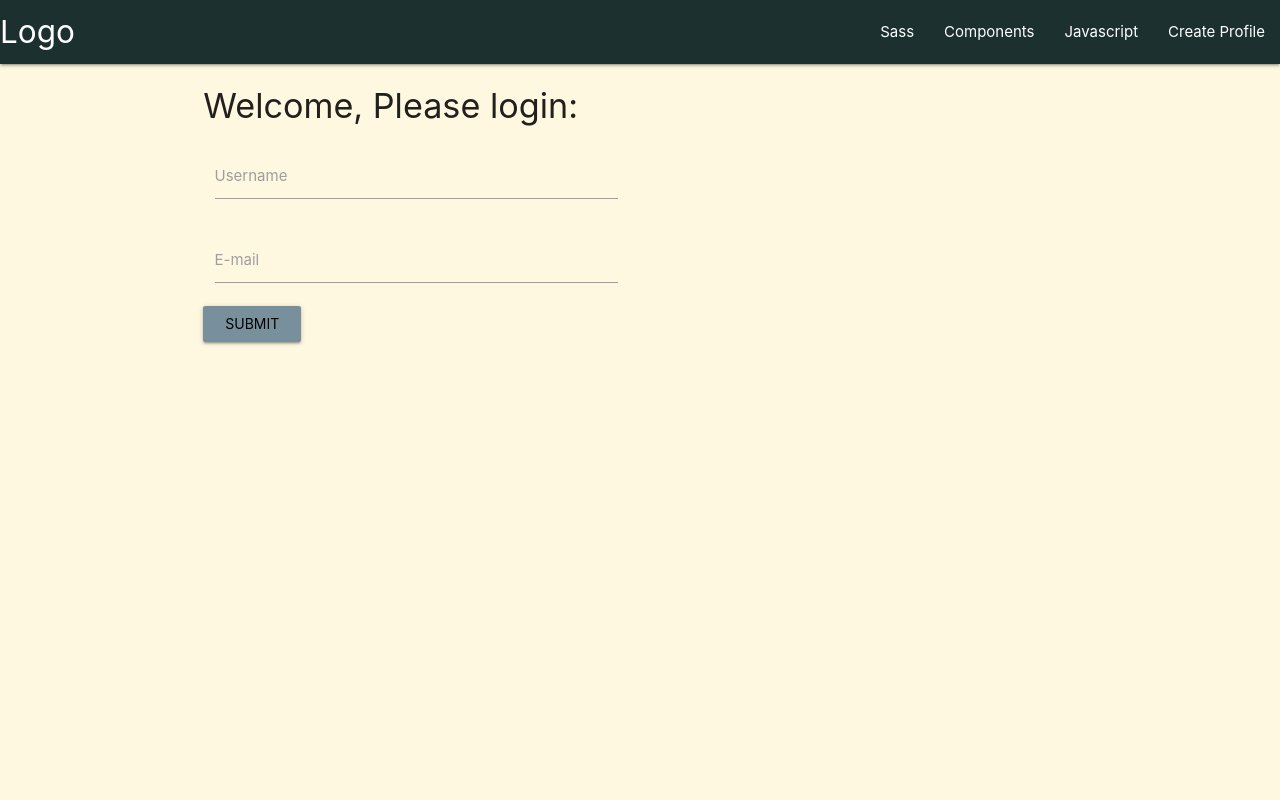
After one commit to Oraclebun/ci-datacentric-project3, a Flask app: page /login in a window 1280 px wide. The commit adds this page. Run offline with Flask 2, Linux system fonts and the light colour scheme.

Commit message:
add login route, add login template, add hiddenfield db_user in forms

```diff
--- a/app.py
+++ b/app.py
@@ -3,9 +3,10 @@ from models import Hiker, Trails, Location, Comment
 import os
 import pymongo
 import hashlib
+import flask_login
 from dotenv import load_dotenv
 from bson.objectid import ObjectId
-from forms import CreateProfile
+from forms import CreateProfile, LoginForm
 from pymodm import connect
 
 load_dotenv()
@@ -24,6 +25,34 @@ UPLOAD_PRESET = os.environ.get("UPLOAD_PRESET")
 API_SECRET = os.environ.get("API_SECRET")
 API_KEY = os.environ.get("API_KEY")
 
+# Create the login manager
+login_manager = flask_login.LoginManager()
+#
+login_manager.init_app(app)
+
+# get the user object from flask-login mixin
+
+
+class User(flask_login.UserMixin):
+    pass
+
+# user loader for the Flask-Login login manager
+
+
+@login_manager.user_loader
+def user_loader(username):
+    try:
+        # find the user from the database by its username
+        user_in_db = Hiker.objects.get({"username": username})
+        print(user_in_db)
+        user = User()
+        # set the id of the user object to be the user's email
+        user.id = user_in_db['username']
+        return user
+    except Hiker.DoesNotExist:
+        return None
+
+
 def compute_hex_hash(s):
     """
     Compute hash and convert the result to HEX string
@@ -32,8 +61,10 @@ def compute_hex_hash(s):
     """
     return hashlib.sha1(str(s).encode('utf-8')).hexdigest()
 
+
 def api_sign_request(params_to_sign, api_secret):
-    params = [(k + "=" + (",".join(v) if isinstance(v, list) else str(v))) for k, v in params_to_sign.items() if v]
+    params = [(k + "=" + (",".join(v) if isinstance(v, list) else str(v)))
+              for k, v in params_to_sign.items() if v]
     to_sign = "&".join(sorted(params))
     return compute_hex_hash(to_sign + api_secret)
 
@@ -44,23 +75,24 @@ def signUploadRequest():
     signature = api_sign_request(params_to_sign, API_SECRET)
     return {"signature": signature}
 
+
 @app.route('/')
 def index():
     comments = Trails.objects.order_by(
         [('comments.date_comment', pymongo.DESCENDING)])
-    all_comm=list(comments.only('comments'))
+    all_comm = list(comments.only('comments'))
     all_trails = Trails.objects.values().all()
     all_trail_loc = Trails.objects.only('location')
     trails_loc = []
-    reviews=[]
+    reviews = []
     for i in range(3):
-        comments={
+        comments = {
             'author': all_comm[i:(i+1)][0].comments[0].author.fname+' '+all_comm[i:(i+1)][0].comments[0].author.lname,
-            'photo' : all_comm[i:(i+1)][0].comments[0].author.profile_pic,
-            'body':all_comm[i:(i+1)][0].comments[0].body,
-            'date':all_comm[i:(i+1)][0].comments[0].date_comment.strftime("%d-%b-%Y"),
-            'track':Trails.objects.get({'_id':all_comm[i:i+1][0]._id}),
-            'country':Trails.objects.get({'_id':all_comm[i:i+1][0]._id}).location.country
+            'photo': all_comm[i:(i+1)][0].comments[0].author.profile_pic,
+            'body': all_comm[i:(i+1)][0].comments[0].body,
+            'date': all_comm[i:(i+1)][0].comments[0].date_comment.strftime("%d-%b-%Y"),
+            'track': Trails.objects.get({'_id': all_comm[i:i+1][0]._id}),
+            'country': Trails.objects.get({'_id': all_comm[i:i+1][0]._id}).location.country
         }
         reviews.append(comments)
     for loc in all_trail_loc:
@@ -72,7 +104,7 @@ def index():
             'town': loc.location.province[0].town.town
         }
         trails_loc.append(locations)
-    return render_template('index.html', location = trails_loc, comments=reviews)
+    return render_template('index.html', location=trails_loc, comments=reviews)
 
 
 @app.route('/trails/<trail_id>')
@@ -80,29 +112,50 @@ def get_trail(trail_id):
     trail = Trails.objects.get({'_id': ObjectId(trail_id)})
     return render_template('trails/trails.template.html', trail=trail)
 
+
+@app.route('/login', methods=['GET', 'POST'])
+def login():
+    form = LoginForm()
+    #form.db_user.data = user_loader
+    if form.validate_on_submit():
+        try:
+            db_user = Hiker.objects.get({"username": form.username.data})
+            if db_user:
+                user = User()
+                print(db_user.email)
+                print(form.email.data)
+                user.id = db_user.email
+                if (user.id == form.email.data):
+                    flask_login.login_user(user)
+                    return 'Login Success'
+        except Hiker.DoesNotExist:
+            return 'Login Failed'
+    return render_template('trails/login.template.html', form=form)
+
+
 """
 Route to create profile.
 1. If method = GET, create form from CreateProfile class in form.py
 2. If form validated, save profile information into Database
 3. Show homepage if form is validated
 """
+
+
 @app.route('/create_profile', methods=['GET', 'POST'])
 def create_profile():
     form = CreateProfile()
     if form.validate_on_submit():
-        print(os.path)
-        if form.profile_pic.data == "":
-            pass
         Hiker(fname=form.fname.data,
               lname=form.lname.data,
-              username = form.username.data,
+              username=form.username.data,
               origin=form.origin.data,
               email=form.email.data,
               trails_completed=form.trails_completed.data,
               profile_pic=form.profile_pic.data
               ).save()
         return redirect(url_for('index'))
-    return render_template('trails/create_profile.template.html', form=form, cloud_name = CLOUD_NAME, upload_preset = UPLOAD_PRESET, api_key = API_KEY)
+    return render_template('trails/create_profile.template.html', form=form, cloud_name=CLOUD_NAME, upload_preset=UPLOAD_PRESET, api_key=API_KEY)
+
 
 # "magic code" -- boilerplate
 if __name__ == '__main__':
--- a/forms.py
+++ b/forms.py
@@ -1,18 +1,24 @@
 from flask_wtf import FlaskForm
 from wtforms import StringField, RadioField, SubmitField, SelectField, DateField, TextAreaField, FieldList, FormField, HiddenField, validators
-from wtforms.validators import DataRequired, InputRequired, NumberRange, Email, Length, Optional
+from wtforms.validators import DataRequired, InputRequired, NumberRange, Email, Length, Optional, ValidationError
 from wtforms.fields.html5 import EmailField, IntegerField
 from bson.objectid import ObjectId
+from models import Hiker
 
 class CreateProfile(FlaskForm):
     username = StringField('Username',validators=[InputRequired()])
+    db_user = HiddenField('Username')
     fname = StringField('First Name', validators=[InputRequired()])
     lname = StringField('Last Name', validators=[InputRequired()])
     origin = StringField('Origin', validators=[InputRequired()])
     email = EmailField('E-mail', validators=[InputRequired()])
     trails_completed = IntegerField('Trails Completed')
-    profile_pic = HiddenField("Profile Picture", validators=[Optional()])
+    profile_pic = HiddenField("Profile Picture", validators=[InputRequired()])
     submit = SubmitField('Submit')
+    def validate_username(self, username):
+        user_name = Hiker.objects.get({"username": username.data})
+        if user_name != self.db_user.data:
+            raise ValidationError("The username already exists.")
 
 class SightingsForm(FlaskForm):
     tag = StringField('e.g. Birds', validators=[Optional()])
@@ -28,3 +34,8 @@ class CommentsForm(FlaskForm):
     hours_taken = IntegerField('Hours Taken')
     minutes_taken = IntegerField('Minutes Taken')
     submit = SubmitField('Submit')
+
+class LoginForm(FlaskForm):
+    username = StringField('Username',validators=[InputRequired()])
+    email = EmailField('E-mail', validators=[InputRequired()])
+    submit = SubmitField('Submit')
--- a/models.py
+++ b/models.py
@@ -27,7 +27,7 @@ class Hiker(MongoModel):
     username = fields.CharField(min_length=5, max_length=20)
     origin = fields.CharField(max_length=30)
     email = fields.EmailField()
-    trails_completed = fields.IntegerField(min_value=0)
+    trails_completed = fields.IntegerField(min_value=0, default=0)
     profile_pic = fields.URLField(required = True)
 
     def __str__(self):
--- a/requirements.txt
+++ b/requirements.txt
@@ -1,6 +1,7 @@
 click==7.1.2
 dnspython==1.16.0
 Flask==1.1.2
+Flask-Login==0.5.0
 Flask-WTF==0.14.3
 itsdangerous==1.1.0
 pymodm==0.4.3
--- a/templates/trails/create_profile.template.html
+++ b/templates/trails/create_profile.template.html
@@ -135,6 +135,8 @@ $('form').on('submit', function(event) {
         M.toast({html: toastHTML, classes: 'rounded'});
         event.preventDefault();
     }
+    var noticeHTML = '<span>Profile Created Successfully!</span>';
+    M.toast({html: noticeHTML, classes: 'rounded'});
 });
 </script>
 
--- /dev/null
+++ b/templates/trails/login.template.html
@@ -0,0 +1,24 @@
+{% extends "base.template.html" %}
+
+{% block content %}
+<div class="container">
+<div class = "row">
+    <div class="col s12 m6">
+  <h4>Welcome, Please login:</h4>
+
+   <form action = "{{url_for('login')}}" method="POST">
+          {{form.csrf_token}}
+          <div class="input-field col s12">
+            {{form.username(size=20)}}
+            {{form.username.label}}
+          </div>
+          <div class="input-field col s12">
+            {{form.email}}
+            {{form.email.label}}
+        </div>
+        <a class="waves-effect waves-light btn blue-grey lighten-1">{{form.submit()}}</a>
+    </form>
+        </div>
+    </div>
+  </div>
+{% endblock %}
```
Also changed, not shown: 1 other file.
